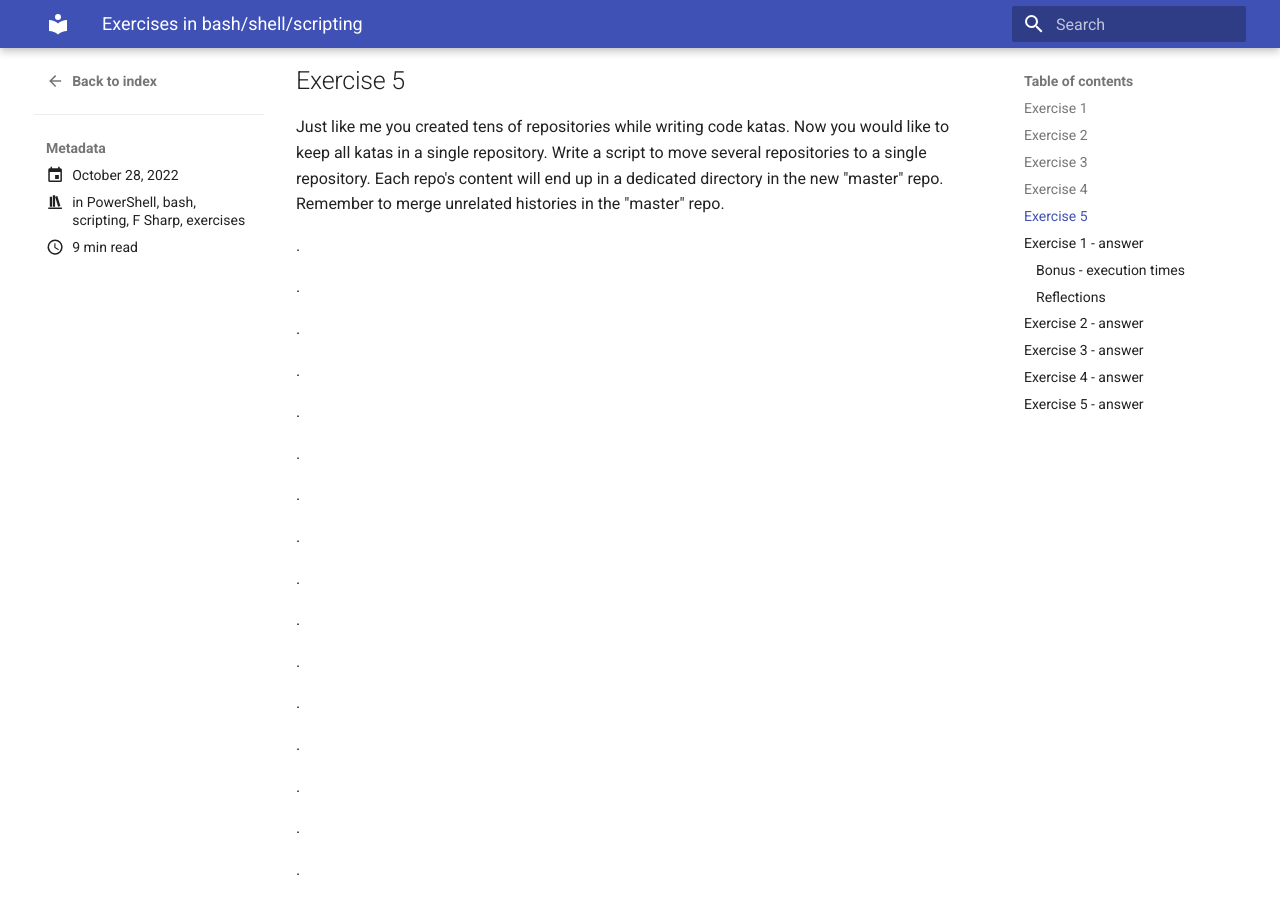
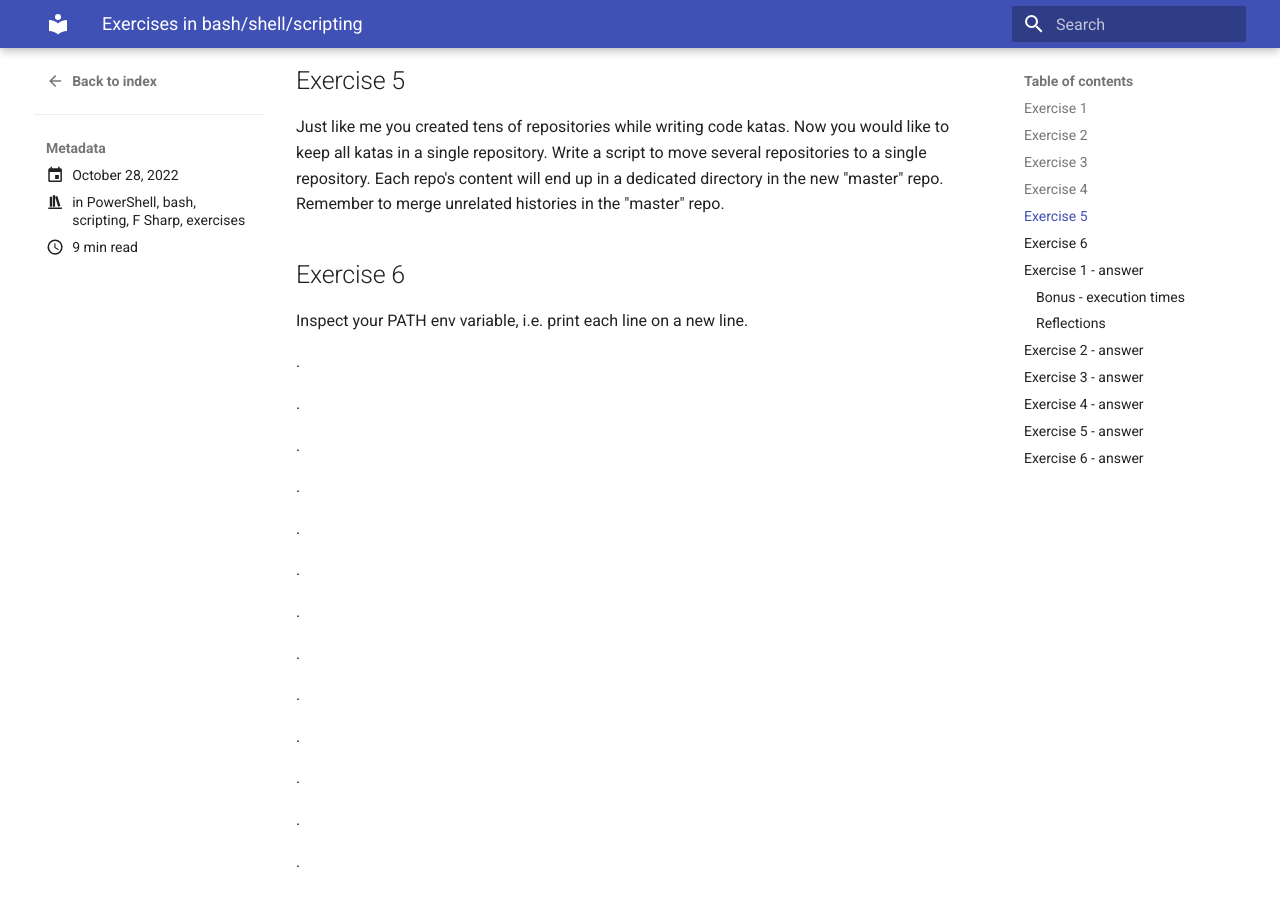
Before and after one commit to inwenis/blog, an MkDocs documentation site: the page built from docs/posts/post02.md, in a window 1280 px wide and 900 px high, scrolled down 1554 px. Built offline with MkDocs 1.6.1 and Material for MkDocs 9.7.7, drawn with Linux system fonts in a browser that asks for light colours; some of the changed text lies outside the part shown.

Commit message:
add split path exercise

````diff
--- a/docs/posts/post02.md
+++ b/docs/posts/post02.md
@@ -69,6 +69,10 @@ $fileNames | % { $csvData | Export-Csv -Path $_ }
 ## Exercise 5
 
 Just like me you created tens of repositories while writing code katas. Now you would like to keep all katas in a single repository. Write a script to move several repositories to a single repository. Each repo's content will end up in a dedicated directory in the new "master" repo. Remember to merge unrelated histories in the "master" repo.
+
+## Exercise 6
+
+Inspect your PATH env variable, i.e. print each line on a new line.
 
 .
 
@@ -388,3 +392,13 @@ $repos | ForEach-Object {
     Read-Host "Press Enter to continue"
 }
 ```
+
+## Exercise 6 - answer
+
+```bash
+echo $PATH | tr : '\n'
+```
+
+```pwsh
+$env:PATH.Split(";")
+```
````
